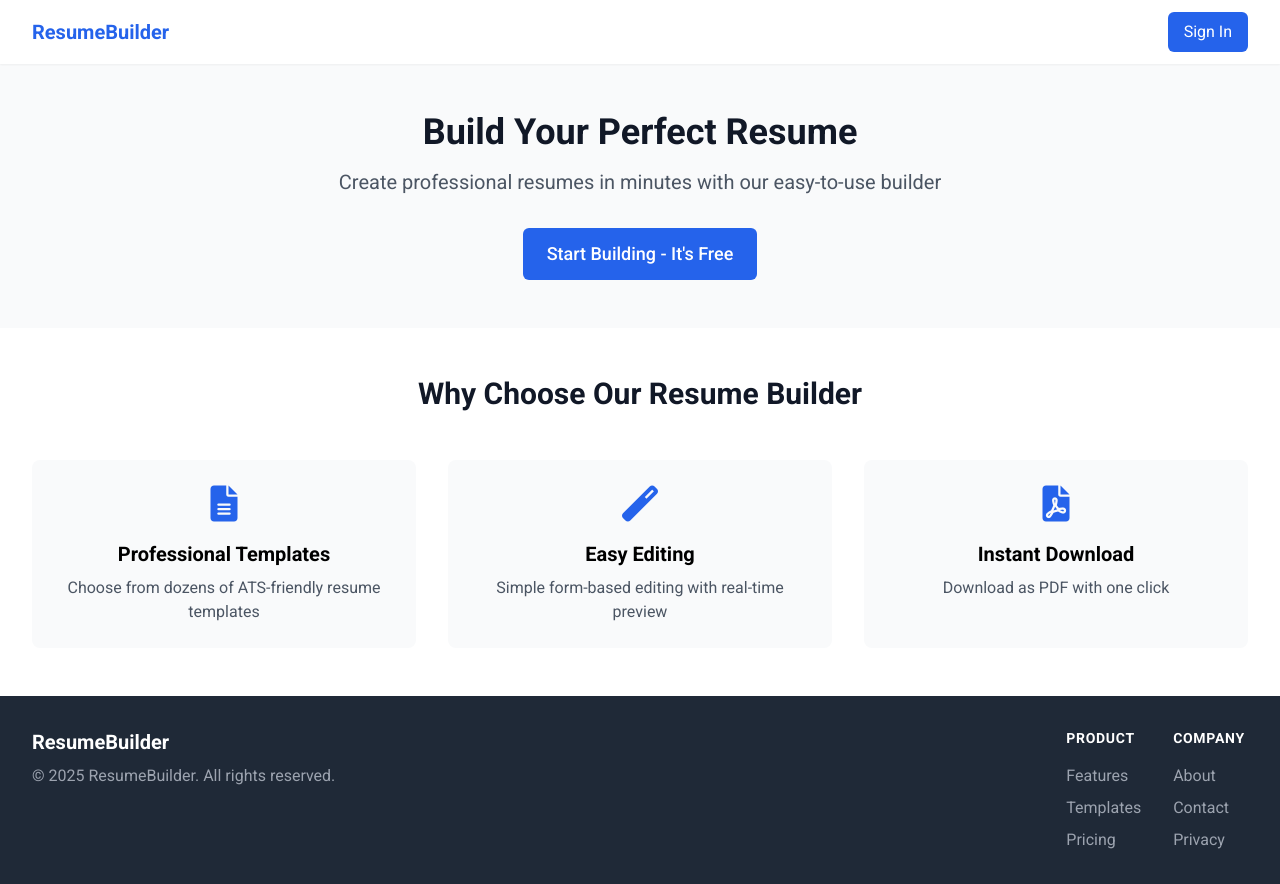
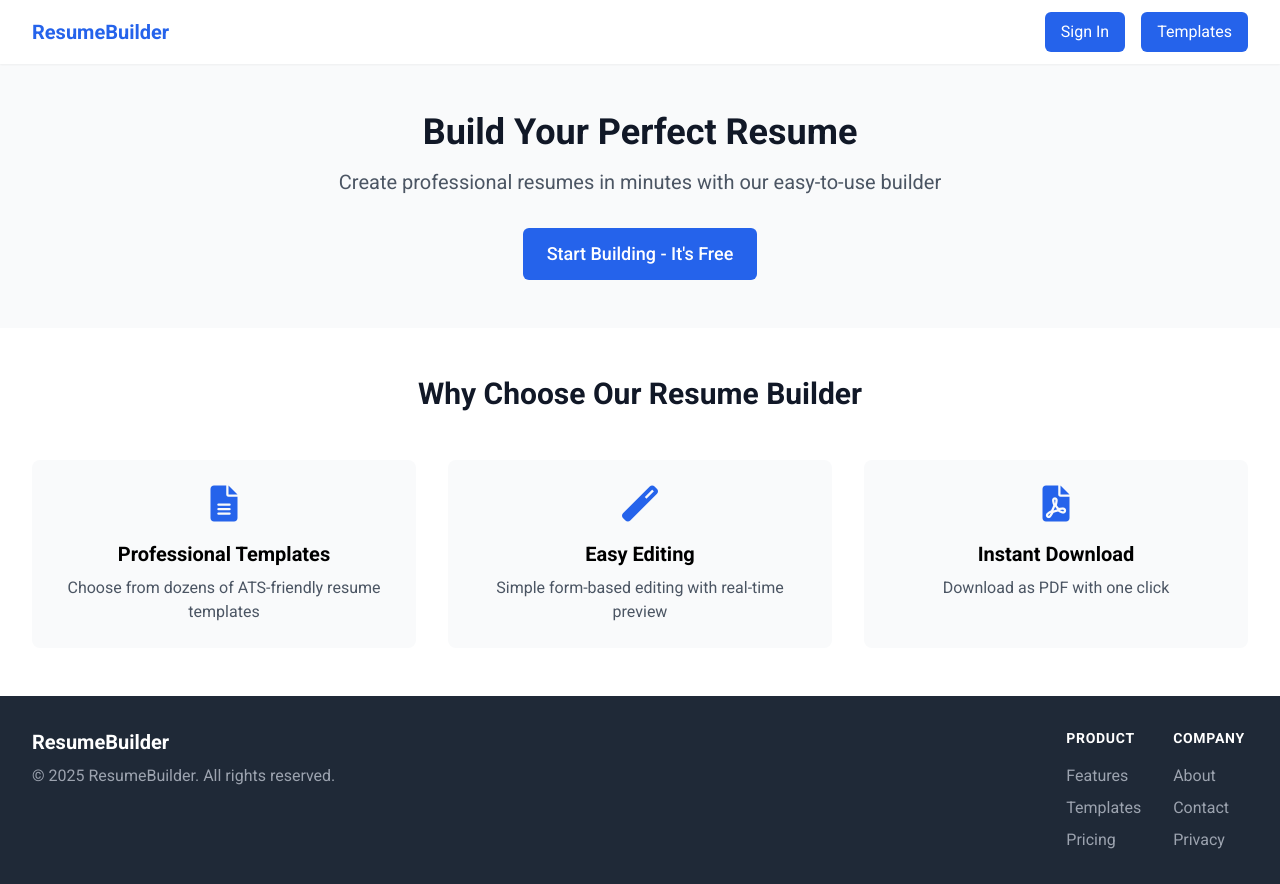
Before and after one commit to himasri-24/Resume-Builder, a website: page index.html in a window 1280 px wide. Drawn offline with nearby package versions, Linux system fonts and the light colour scheme.

Commit message:
Update index.html

```diff
--- a/index.html
+++ b/index.html
@@ -23,6 +23,7 @@
                 </div>
                 <div class="flex items-center space-x-4">
                     <a href="login.html" class="px-4 py-2 bg-blue-600 text-white rounded-md hover:bg-blue-700">Sign In</a>
+                    <a href="templets.html" class="px-4 py-2 bg-blue-600 text-white rounded-md hover:bg-blue-700">Templates</a>
                 </div>
             </div>
         </div>
```
